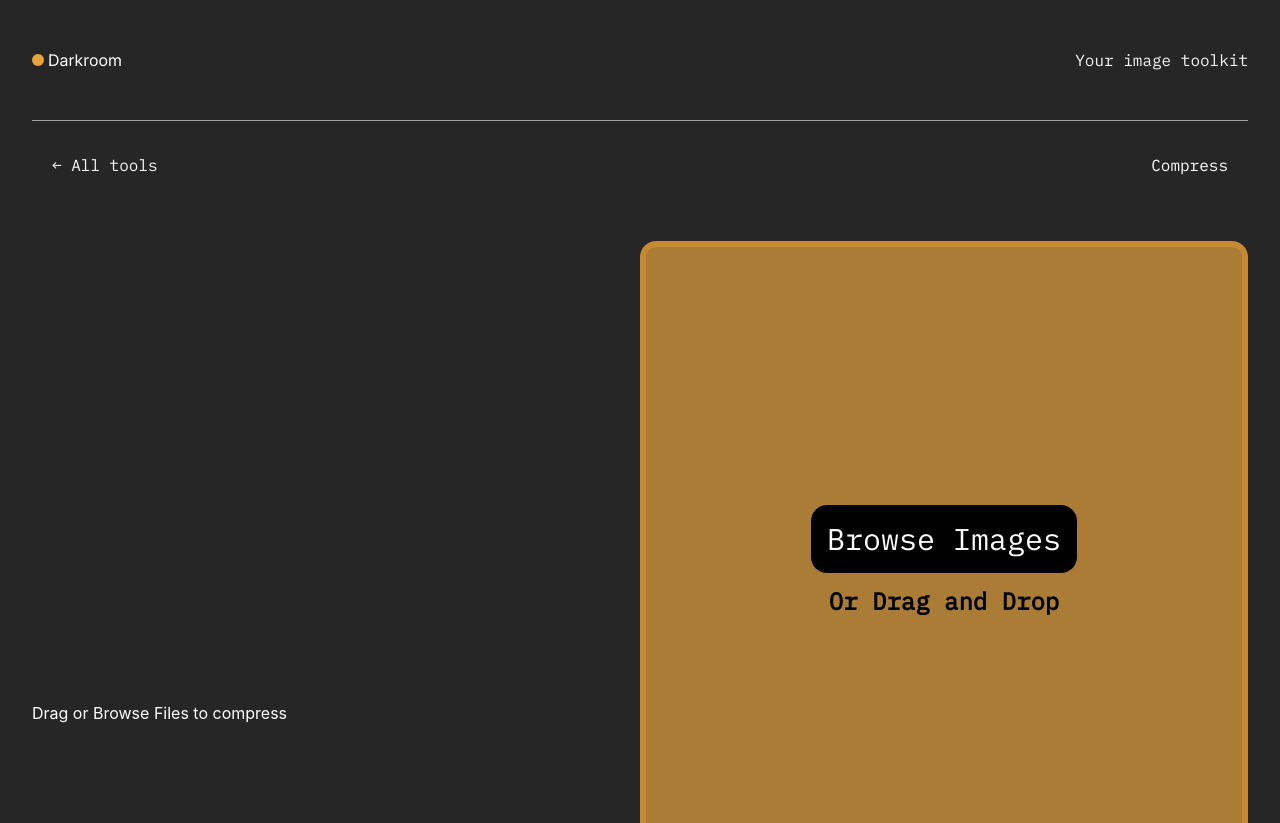
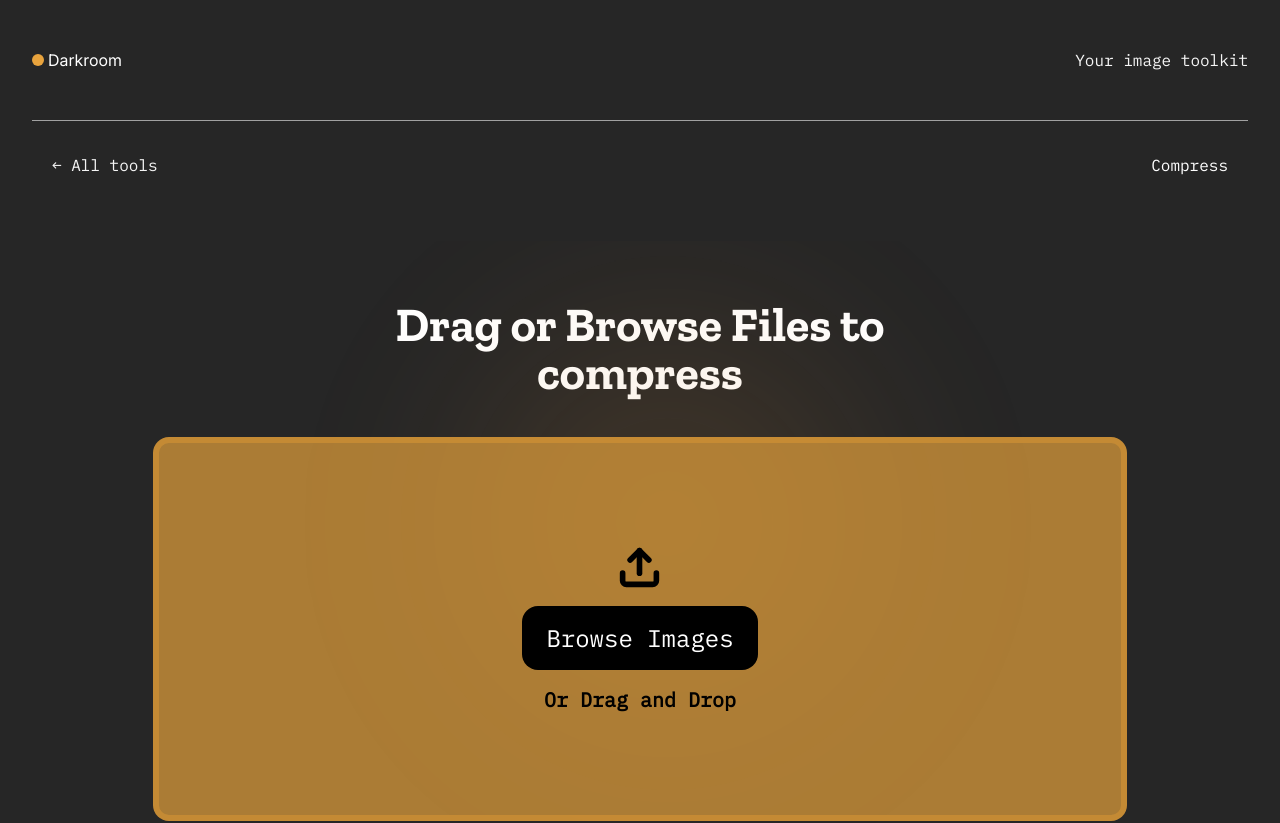
Before and after one commit to ibrahimhere47/Darkroom-v2, a React (Vite) app: page /tools/compress in a window 1280 px wide. Shown: the top 823 px of the page. Built offline with nearby package versions, Linux system fonts and the light colour scheme.

Commit message:
Improved ToolPageEmptyLook UI

```diff
--- a/src/components/tool-page-comps/ToolPageDropZone.jsx
+++ b/src/components/tool-page-comps/ToolPageDropZone.jsx
@@ -1,10 +1,14 @@
-import React from 'react'
-import { useRef, useState } from 'react'
+import React, { useRef, useState } from 'react'
+import { useGSAP } from '@gsap/react'
+import gsap from 'gsap'
+import { Upload } from 'lucide-react'
 
 const ToolPageDropZone = (props) => {
-
     const fileInputRef = useRef(null)
     const containerRef = useRef(null)
+    const iconRef = useRef(null)
+    const buttonRef = useRef(null)
+    const dragCounter = useRef(0)
     const [isDragging, setIsDragging] = useState(false)
     const setFiles = props.setFiles
 
@@ -23,45 +27,115 @@ const ToolPageDropZone = (props) => {
         e.target.value = ''
     }
 
+    // dragenter/dragleave counter — fixes the bubbling flicker
+    const handleDragEnter = (e) => {
+        e.preventDefault()
+        e.stopPropagation()
+        dragCounter.current += 1
+        if (dragCounter.current === 1) {
+            setIsDragging(true)
+            props.onDragEnter?.()
+        }
+    }
+
     const handleDragOver = (e) => {
         e.preventDefault()
         e.stopPropagation()
-        setIsDragging(true)
     }
 
     const handleDragLeave = (e) => {
         e.preventDefault()
         e.stopPropagation()
-        setIsDragging(false)
+        dragCounter.current -= 1
+        if (dragCounter.current === 0) {
+            setIsDragging(false)
+            props.onDragLeave?.()
+        }
     }
 
     const handleDrop = (e) => {
         e.preventDefault()
         e.stopPropagation()
+        dragCounter.current = 0
         setIsDragging(false)
+        props.onDragLeave?.()
         handleFiles(e.dataTransfer.files)
     }
 
-    const handleMouseEnter = () => {
-        return
+    // drag-state driven animation — border pulse + icon bounce
+    useGSAP(() => {
+        if (isDragging) {
+            gsap.to(containerRef.current, {
+                scale: 1.015,
+                duration: 0.35,
+                ease: 'power3.out',
+            })
+            gsap.to(iconRef.current, {
+                y: -6,
+                duration: 0.6,
+                ease: 'sine.inOut',
+                yoyo: true,
+                repeat: -1,
+            })
+        } else {
+            gsap.killTweensOf(iconRef.current)
+            gsap.to(containerRef.current, {
+                scale: 1,
+                duration: 0.4,
+                ease: 'power3.out',
+            })
+            gsap.to(iconRef.current, {
+                y: 0,
+                duration: 0.3,
+                ease: 'power2.out',
+            })
+        }
+    }, [isDragging])
+
+    const handleButtonEnter = () => {
+        gsap.to(buttonRef.current, { scale: 1.04, duration: 0.25, ease: 'power2.out' })
     }
-
-    const handleMouseLeave = () => {
-        return
+    const handleButtonLeave = () => {
+        gsap.to(buttonRef.current, { scale: 1, duration: 0.3, ease: 'power2.out' })
+    }
+    const handleButtonDown = () => {
+        gsap.to(buttonRef.current, { scale: 0.96, duration: 0.1, ease: 'power2.out' })
+    }
+    const handleButtonUp = () => {
+        gsap.to(buttonRef.current, { scale: 1.04, duration: 0.15, ease: 'power2.out' })
     }
 
     return (
         <div
-            className='bg-amber-transparent w-1/2 h-full rounded-2xl flex flex-col gap-3 justify-center items-center border-6 border-solid border-amber-transparent-dim'
+            ref={containerRef}
+            className={`relative w-full h-96 rounded-2xl flex flex-col gap-4 justify-center items-center border-6 border-solid transition-colors duration-300 ${
+                isDragging
+                    ? 'bg-amber-transparent-dim border-black'
+                    : 'bg-amber-transparent border-amber-transparent-dim'
+            }`}
+            onDragEnter={handleDragEnter}
             onDragOver={handleDragOver}
             onDragLeave={handleDragLeave}
             onDrop={handleDrop}
-            onMouseEnter={handleMouseEnter}
-            onMouseLeave={handleMouseLeave}
-            ref={containerRef}
         >
-            <button onClick={handleBrowseClick} className='bg-black p-4 rounded-2xl h-max text-3xl font-mono cursor-pointer'>Browse Images</button>
-            <h1 className='text-black font-mono font-bold text-2xl'>Or Drag and Drop</h1>
+            <Upload color='black' strokeWidth={3} size={45} />
+
+            <button
+                ref={buttonRef}
+                onClick={handleBrowseClick}
+                onMouseEnter={handleButtonEnter}
+                onMouseLeave={handleButtonLeave}
+                onMouseDown={handleButtonDown}
+                onMouseUp={handleButtonUp}
+                className="bg-black px-6 py-4 rounded-2xl h-max text-2xl font-mono cursor-pointer text-white"
+            >
+                Browse Images
+            </button>
+
+            <h1 className="text-black font-mono font-bold text-xl">
+                {isDragging ? 'Drop it' : 'Or Drag and Drop'}
+            </h1>
+
             <input
                 type="file"
                 ref={fileInputRef}
--- a/src/components/tool-page-comps/ToolPageEmptyLook.jsx
+++ b/src/components/tool-page-comps/ToolPageEmptyLook.jsx
@@ -1,29 +1,65 @@
-import React, { Suspense, useRef, useState } from 'react'
-import { useParams, Link } from 'react-router-dom'
+import React, { Suspense, useRef } from 'react'
+import { useParams } from 'react-router-dom'
+import { useGSAP } from '@gsap/react'
+import gsap from 'gsap'
 import Layout from '../Layout'
 import { getTool } from '../../tools/toolsRegistry'
 import ToolPageNotFound from './ToolPageNotFound'
 import ToolPageHeader from './ToolPageHeader'
 import ToolPageDropZone from './ToolPageDropZone'
 
+gsap.registerPlugin(useGSAP)
+
 const ToolPageEmptyLook = (props) => {
     const { toolId } = useParams()
     const tool = getTool(toolId)
 
-    if (!tool) return <ToolPageNotFound/>
+    const containerRef = useRef(null)
+    const blobRef = useRef(null)
+
+    if (!tool) return <ToolPageNotFound />
+
+    useGSAP(() => {
+        gsap.to(blobRef.current, {
+            x: 80,
+            y: -50,
+            scale: 1.15,
+            duration: 14,
+            ease: 'sine.inOut',
+            yoyo: true,
+            repeat: -1,
+        })
+    }, { scope: containerRef })
 
     return (
         <Layout>
-        <ToolPageHeader />
-        <Suspense fallback={<p className="mono">Loading tool…</p>}>
-            <div className='flex w-full h-[80vh] justify-center my-16'>
-                <div className='w-1/2 h-full flex flex-col justify-center'>
-                    <video src={props.video}></video>
-                    <h1>Drag or Browse Files to compress</h1>
+            <ToolPageHeader />
+                <div
+                    ref={containerRef}
+                    className="relative flex flex-col items-center justify-center w-full min-h-[80vh] my-16 px-6 overflow-hidden isolate"
+                >
+                    <div
+                        ref={blobRef}
+                        className="pointer-events-none absolute inset-0 flex items-start justify-center z-0"
+                    >
+                        <div
+                            className="w-150 h-150 rounded-full blur-3xl opacity-25"
+                            style={{
+                                background: 'radial-gradient(circle, rgba(217,143,58,0.7), transparent 70%)',
+                            }}
+                        />
+                    </div>
+
+                    <div className="text-center max-w-lg mb-10">
+                        <h1 className="text-5xl font-zilla flex flex-wrap justify-center gap-x-3 gap-y-1">
+                            Drag or Browse Files to {tool.id}
+                        </h1>
+                    </div>
+
+                    <div className='w-5/6 h-full'>
+                        <ToolPageDropZone setFiles={props.setFiles} />
+                    </div>
                 </div>
-                <ToolPageDropZone setFiles={props.setFiles} />
-            </div>
-        </Suspense>
         </Layout>
     )
 }
--- a/src/tools/compress/CompressTool.jsx
+++ b/src/tools/compress/CompressTool.jsx
@@ -4,12 +4,13 @@ const CompressTool = (props) => {
 
     const files = props.files
     const setFiles = props.setFiles
-    const [imageUrl, setImageUrl] = useState(null)
+    const [imageUrl, setImageUrl] = useState([])
     const [quality, setQuality] = useState(70) // default compression quality
 
-    const handleCompress = async () => {
+    const handleCompress = () => {
+        files.map(async (file) => {
             const formData = new FormData();
-            formData.append("File", files[0]);
+                formData.append("File", file);
                 formData.append("Quality", quality);
 
             const response = await fetch("https://darkroom-v2-backend-production.up.railway.app/compress", {
@@ -23,7 +24,8 @@ const CompressTool = (props) => {
             }
 
             const blob = await response.blob();
-        setImageUrl(URL.createObjectURL(blob));
+            setImageUrl(prev => [...prev, URL.createObjectURL(blob)]);
+        })
     }
 
     return (
@@ -37,7 +39,9 @@ const CompressTool = (props) => {
             />
             <span>Quality: {quality}</span>
             <button onClick={handleCompress}>Compress</button>
-            {imageUrl && <img src={imageUrl} alt="Processed result" />}
+            {imageUrl.map((elem, idx) => (
+                <img key={idx} src={elem} />
+            ))}
         </div>
     )
 }
--- a/src/tools/toolsRegistry.js
+++ b/src/tools/toolsRegistry.js
@@ -1,5 +1,5 @@
 import { lazy } from "react";
-import { Heart, Crop, Blend, Image, ArrowBigDownDash } from 'lucide-react'
+import { Crop, Blend, Image, ArrowBigDownDash } from 'lucide-react'
 
 export const tools = [
     {
```
Lines whose indentation alone changed are shown as unchanged.
